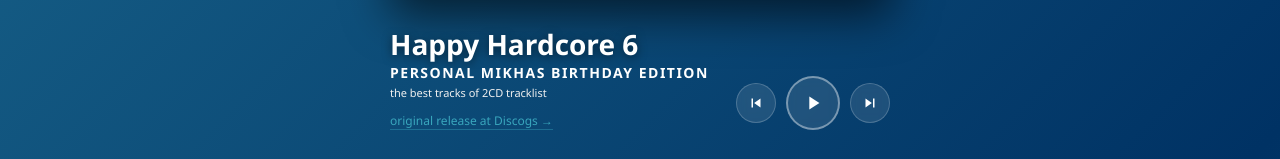
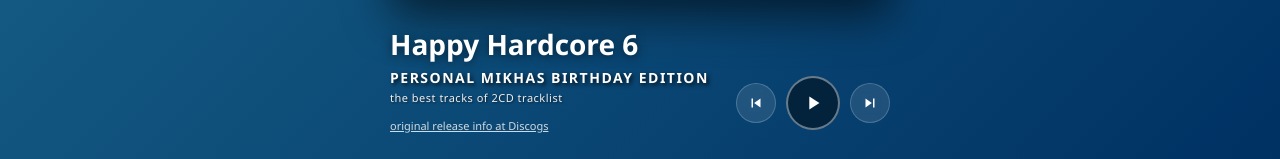
Before and after one commit to Rootroost/happy-hardcore-6, a plain HTML site: page index.html in a window 1280 px wide. Shown: the part 542-701 px from the top of the page. Drawn offline with Linux system fonts and the light colour scheme.

Commit message:
Update index.html

```diff
--- a/index.html
+++ b/index.html
@@ -42,6 +42,8 @@
             margin-bottom: 30px;
         }
 
+        .text-block { text-align: left; }
+
         .cover-art {
             width: 100%; aspect-ratio: 1/1; border-radius: 12px;
             box-shadow: 0 15px 45px rgba(0, 0, 0, 0.6);
@@ -49,23 +51,36 @@
             display: block;
         }
 
-        h1 { font-size: 28px; margin: 0; text-shadow: 0 2px 10px rgba(0,0,0,0.5); }
-        .subtitle { font-weight: bold; text-transform: uppercase; font-size: 14px; letter-spacing: 1.5px; margin-bottom: 3px; }
-        .small-desc { color: var(--text-dim); font-size: 11px; margin-bottom: 8px; }
+        h1 { font-size: 28px; margin: 0 0 5px 0; text-shadow: 0 2px 10px rgba(0,0,0,0.5); }
 
-        .discogs-link {
-            color: var(--accent-color);
-            font-size: 12px;
-            text-decoration: none;
-            border-bottom: 1px solid rgba(57, 166, 189, 0.4);
-            transition: all 0.2s;
-        }
-        .discogs-link:hover {
-            color: white;
-            border-bottom-color: white;
+        .subtitle {
+            color: #ffffff;
+            /* ГУСТАЯ ТЕНЬ ИЗ ВАШЕГО ПРИМЕРА */
+            text-shadow: 2px 2px 4px rgba(0, 0, 0, 0.8);
+            font-weight: bold;
+            text-transform: uppercase;
+            font-size: 14px;
+            letter-spacing: 1.5px;
+            margin-bottom: 3px;
         }
 
-        .player-controls { display: flex; align-items: center; gap: 10px; }
+        .small-desc {
+            color: var(--text-dim);
+            font-size: 11px;
+            margin: 0 0 8px 0;
+            letter-spacing: 0.5px;
+            text-shadow: 1px 1px 2px rgba(0,0,0,0.5);
+        }
+
+        .info-link {
+            color: rgba(255, 255, 255, 0.8);
+            font-size: 11px;
+            text-decoration: underline;
+            transition: color 0.2s;
+        }
+        .info-link:hover { color: var(--color-1); }
+
+        .player-controls { display: flex; align-items: center; gap: 10px; margin-bottom: 5px; }
 
         .nav-btn, .master-play-btn {
             background: rgba(255, 255, 255, 0.1);
@@ -80,8 +95,9 @@
         }
 
         .nav-btn { width: 40px; height: 40px; }
-        .master-play-btn { width: 54px; height: 54px; border: 2px solid rgba(255,255,255,0.4); }
-        .nav-btn svg, .master-play-btn svg { fill: white; }
+        .master-play-btn { width: 54px; height: 54px; border: 2px solid rgba(255,255,255,0.4); background: var(--card-bg); }
+        .nav-btn svg { fill: white; width: 18px; height: 18px; }
+        .master-play-btn svg { fill: white; width: 22px; height: 22px; }
 
         .playlist {
             background: var(--card-bg);
@@ -96,6 +112,7 @@
             position: relative;
             transition: background 0.3s ease;
         }
+        .track:last-child { border-bottom: none; }
 
         .playing-indicator {
             position: absolute;
@@ -109,9 +126,7 @@
             text-shadow: 0 0 8px rgba(255, 255, 255, 0.4);
         }
 
-        .track.active-track .playing-indicator {
-            display: block;
-        }
+        .track.active-track .playing-indicator { display: block; }
 
         .track.active-track .track-name {
             font-weight: bold;
@@ -121,7 +136,7 @@
         }
 
         .track-info { display: flex; align-items: center; margin-bottom: 8px; }
-        .track-number { color: var(--accent-color); font-family: monospace; font-size: 14px; margin-right: 12px; font-weight: bold; }
+        .track-number { color: var(--color-1); font-family: monospace; font-size: 14px; margin-right: 12px; font-weight: bold; }
 
         .track-name {
             font-size: 14px;
@@ -142,16 +157,16 @@
             <h1>Happy Hardcore 6</h1>
             <div class="subtitle">Personal Mikhas Birthday Edition</div>
             <div class="small-desc">the best tracks of 2CD tracklist</div>
-            <a href="https://www.discogs.com/release/231221-Various-Happy-Hardcore-6" target="_blank" class="discogs-link">original release at Discogs →</a>
+            <a href="https://www.discogs.com/ru/release/5703852-Various-Happy-Hardcore-6" target="_blank" class="info-link">original release info at Discogs</a>
         </div>
 
         <div class="player-controls">
-            <button class="nav-btn" id="prevBtn"><svg viewBox="0 0 24 24" width="18"><path d="M6 6h2v12H6zm3.5 6l8.5 6V6z"/></svg></button>
+            <button class="nav-btn" id="prevBtn"><svg viewBox="0 0 24 24"><path d="M6 6h2v12H6zm3.5 6l8.5 6V6z"/></svg></button>
             <button class="master-play-btn" id="masterPlayBtn">
-                <svg id="playIcon" viewBox="0 0 24 24" width="22"><path d="M8 5v14l11-7z"/></svg>
-                <svg id="pauseIcon" viewBox="0 0 24 24" width="22" style="display:none;"><path d="M6 19h4V5H6v14zm8-14v14h4V5h-4z"/></svg>
+                <svg id="playIcon" viewBox="0 0 24 24"><path d="M8 5v14l11-7z"/></svg>
+                <svg id="pauseIcon" viewBox="0 0 24 24" style="display:none;"><path d="M6 19h4V5H6v14zm8-14v14h4V5h-4z"/></svg>
             </button>
-            <button class="nav-btn" id="nextBtn"><svg viewBox="0 0 24 24" width="18"><path d="M6 18l8.5-6L6 6v12zM16 6v12h2V6h-2z"/></svg></button>
+            <button class="nav-btn" id="nextBtn"><svg viewBox="0 0 24 24"><path d="M6 18l8.5-6L6 6v12zM16 6v12h2V6h-2z"/></svg></button>
         </div>
     </div>
 
```
